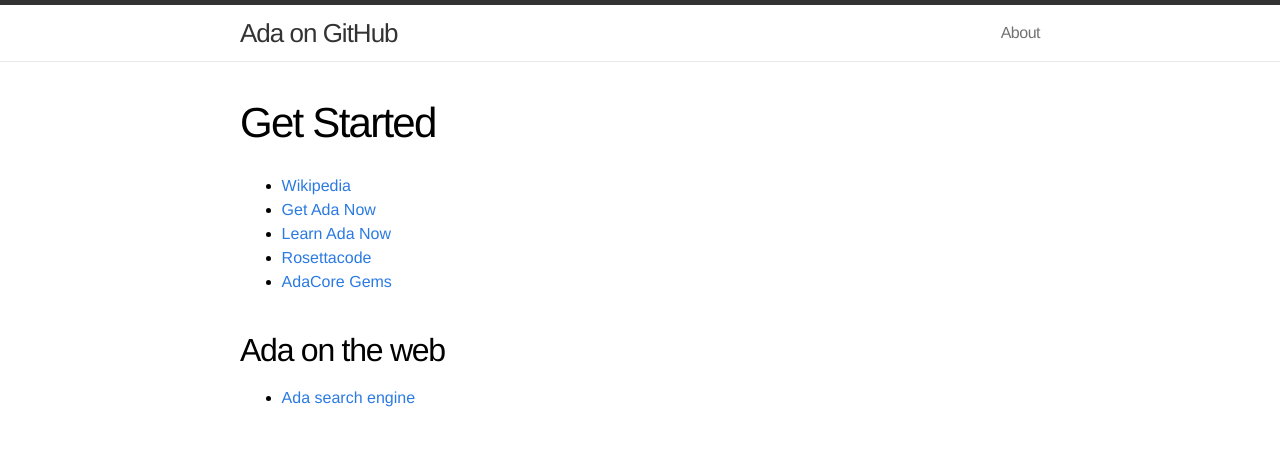
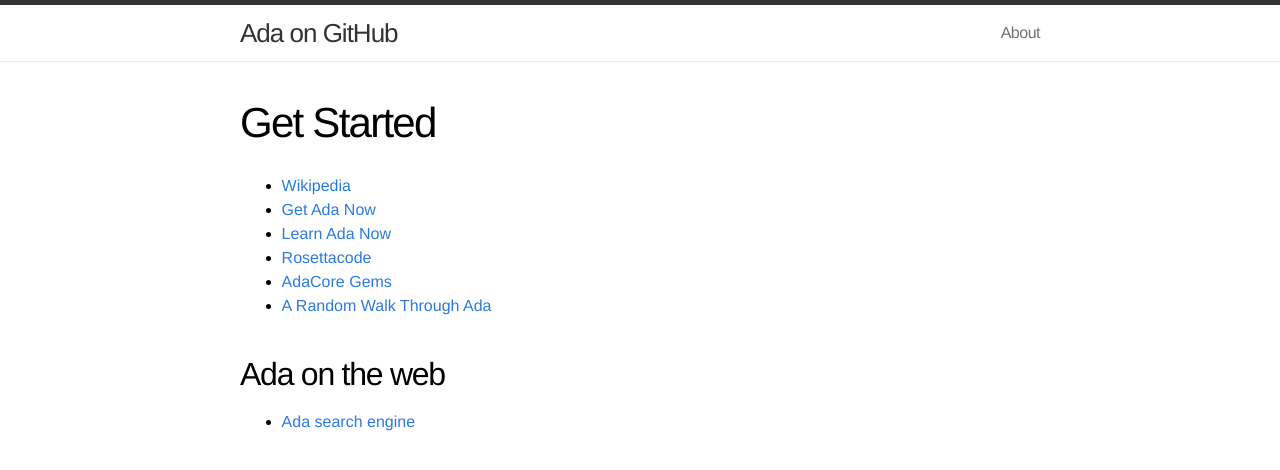
Before and after one commit to quornings/quornings.github.io, a Jekyll site: the page built from getstarted.md, in a window 1280 px wide. Shown: the top 470 px of the page. Built offline with Jekyll 4.4.1, drawn with Linux system fonts in a browser that asks for light colours.

Commit message:
Add A Random Walk Through Ada

```diff
--- a/getstarted.md
+++ b/getstarted.md
@@ -9,6 +9,7 @@ permalink: /getstarted/
 - [Learn Ada Now](http://www.learnadanow.com)
 - [Rosettacode](https://rosettacode.org/wiki/Category:Ada)
 - [AdaCore Gems](https://www.adacore.com/gems)
+- [A Random Walk Through Ada](http://cowlark.com/2014-04-27-ada/index.html)
 
 ## Ada on the web
 
```
